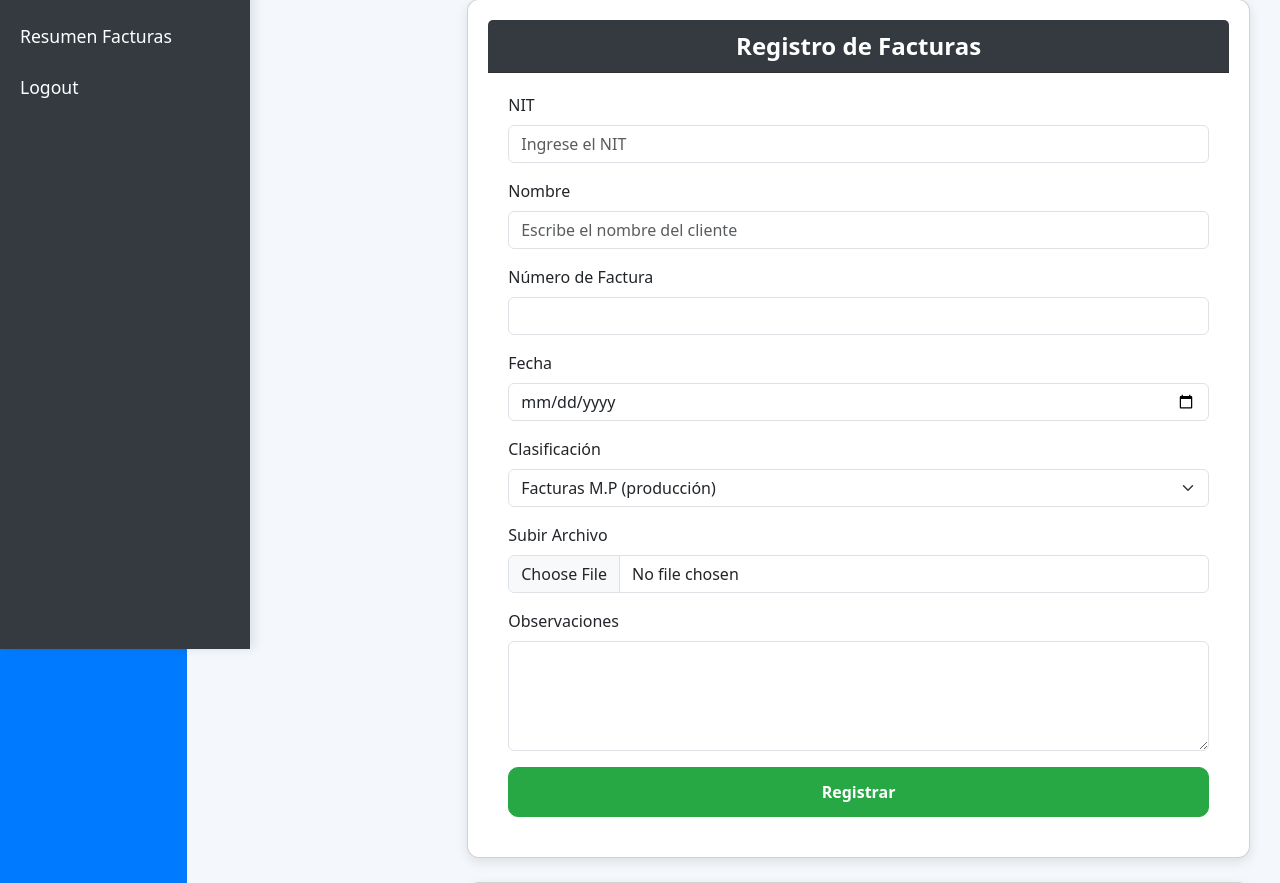
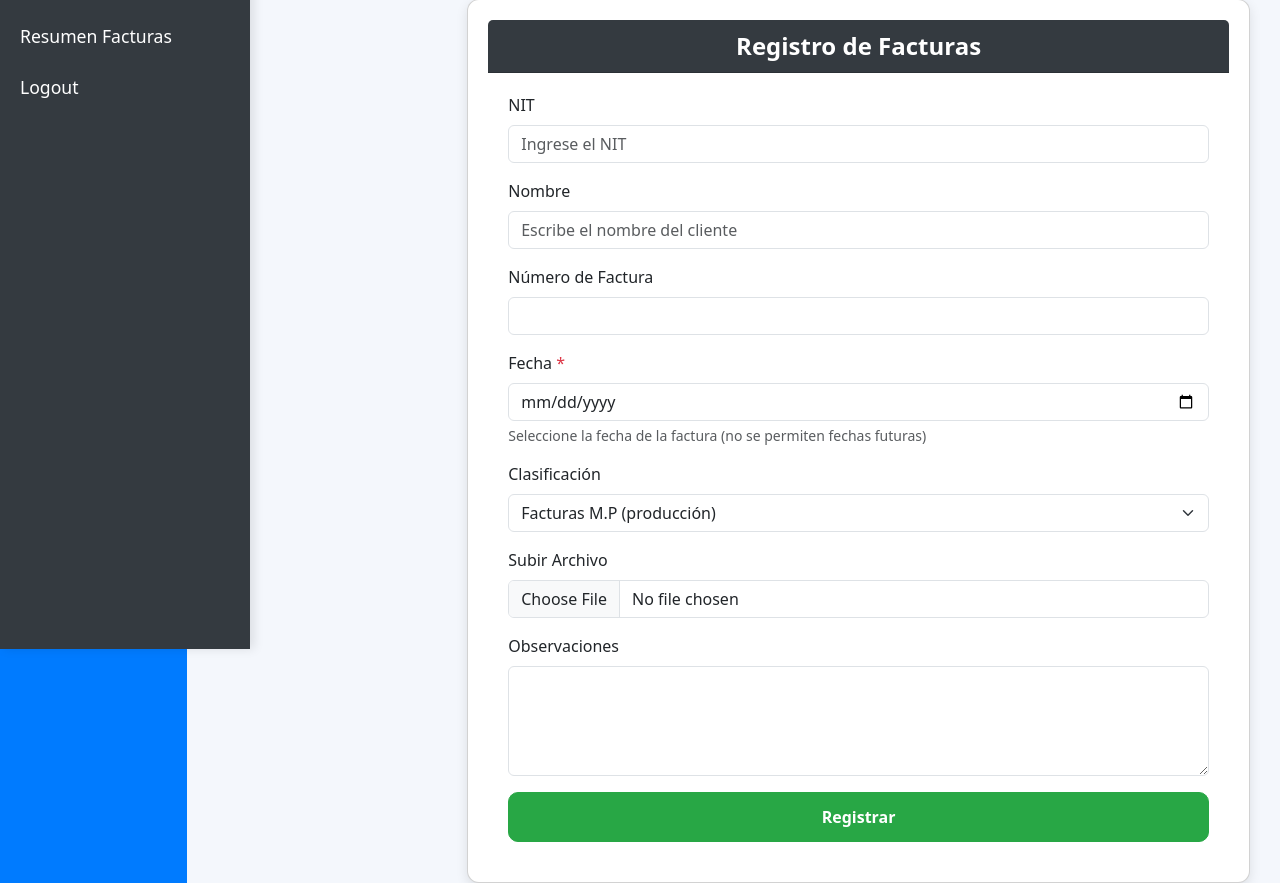
Before and after one commit to samaracosmetics21/DocumentacionContabilidad, a Flask app: page / in a window 1280 px wide. Shown: the part 151-1034 px from the top of the page. Run offline with Flask 3, Linux system fonts and the light colour scheme; the visitor is signed in with stand-in values (Sample User, id 1); data that the repository does not hold is empty; some libraries are stand-ins or nearby versions.

Commit message:
agregar: validaciones de fecha en el formulario para evitar fechas futuras y mejorar la experiencia del usuario

```diff
--- a/app.py
+++ b/app.py
@@ -256,6 +256,20 @@ def index():
             clasificacion = request.form.get("clasificacion")
             archivo = request.files.get("archivo")
             observaciones = request.form.get("observaciones")
+
+            # Validar fecha
+            if not fecha_seleccionada:
+                return jsonify(success=False, message="La fecha es obligatoria"), 400
+
+            # Validar que la fecha no sea futura
+            from datetime import date
+            try:
+                fecha_ingresada = datetime.strptime(fecha_seleccionada, '%Y-%m-%d').date()
+                fecha_hoy = date.today()
+                if fecha_ingresada > fecha_hoy:
+                    return jsonify(success=False, message="No se permiten fechas futuras"), 400
+            except ValueError:
+                return jsonify(success=False, message="Formato de fecha inválido"), 400
 
             if not archivo or not archivo.filename:
                 return jsonify(success=False, message="Debes subir un archivo"), 400
--- a/templates/index.html
+++ b/templates/index.html
@@ -25,8 +25,9 @@
                         <input type="text" id="numero_factura" name="numero_factura" class="form-control" required style="text-transform: uppercase;">
                     </div>
                     <div class="mb-3">
-                        <label for="fecha" class="form-label">Fecha</label>
-                        <input type="date" id="fecha" name="fecha" class="form-control" required>
+                        <label for="fecha" class="form-label">Fecha <span class="text-danger">*</span></label>
+                        <input type="date" id="fecha" name="fecha" class="form-control" required max="">
+                        <div class="form-text">Seleccione la fecha de la factura (no se permiten fechas futuras)</div>
                     </div>
                     <div class="mb-3">
                         <label for="clasificacion" class="form-label">Clasificación</label>
@@ -114,6 +115,46 @@
 
 {% block extra_js %}
     <script>
+        // Configurar fecha máxima (hoy) y validaciones
+        document.addEventListener('DOMContentLoaded', function() {
+            const fechaInput = document.getElementById('fecha');
+            const editFechaInput = document.getElementById('edit_fecha');
+
+            // Establecer fecha máxima como hoy
+            const hoy = new Date().toISOString().split('T')[0];
+            fechaInput.setAttribute('max', hoy);
+            if (editFechaInput) {
+                editFechaInput.setAttribute('max', hoy);
+            }
+
+            // Validación adicional en tiempo real
+            fechaInput.addEventListener('change', function() {
+                const fechaSeleccionada = new Date(this.value);
+                const hoy = new Date();
+                hoy.setHours(23, 59, 59, 999); // Final del día
+
+                if (fechaSeleccionada > hoy) {
+                    alert('⚠️ No se permiten fechas futuras. Seleccione una fecha válida.');
+                    this.value = '';
+                    this.focus();
+                }
+            });
+
+            if (editFechaInput) {
+                editFechaInput.addEventListener('change', function() {
+                    const fechaSeleccionada = new Date(this.value);
+                    const hoy = new Date();
+                    hoy.setHours(23, 59, 59, 999);
+
+                    if (fechaSeleccionada > hoy) {
+                        alert('⚠️ No se permiten fechas futuras. Seleccione una fecha válida.');
+                        this.value = '';
+                        this.focus();
+                    }
+                });
+            }
+        });
+
         function buscarClientes() {
             let nombre = document.getElementById("nombre").value.trim();
             let nit = document.getElementById("nit").value.trim();
```
